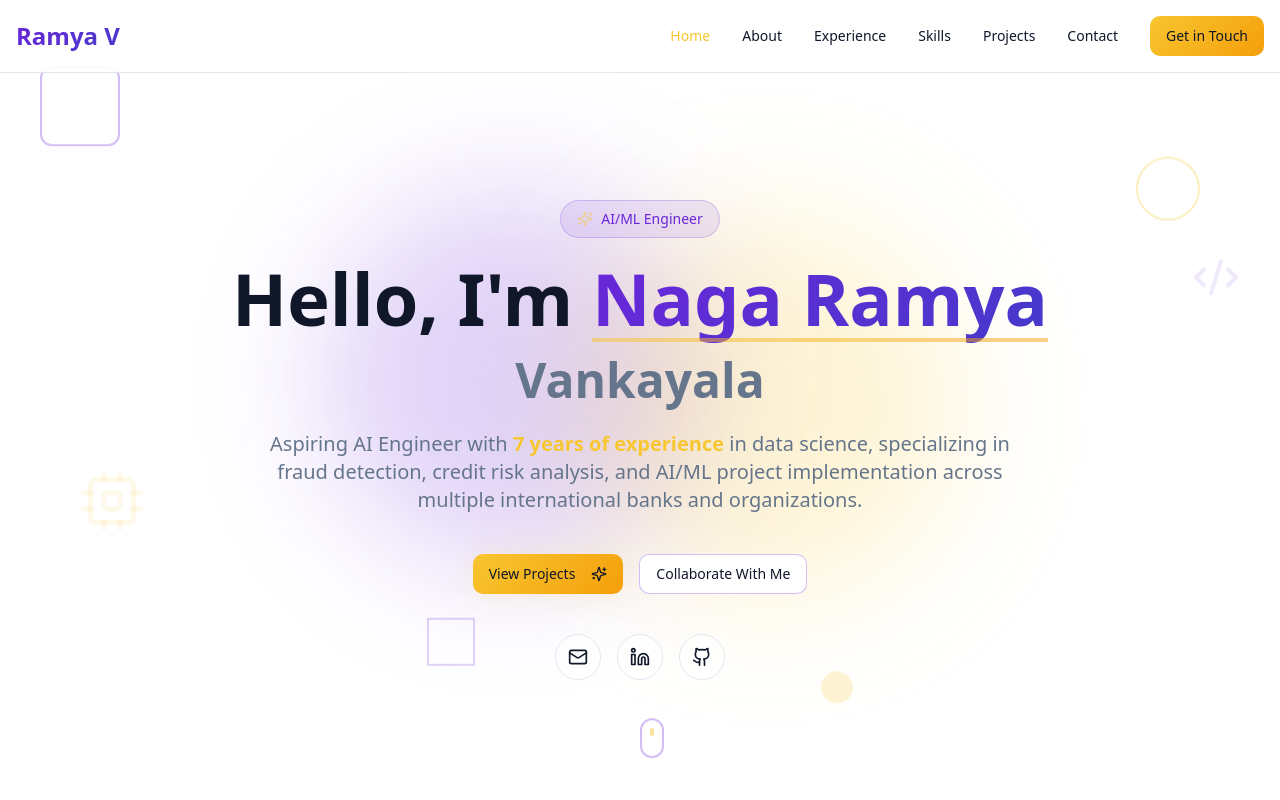
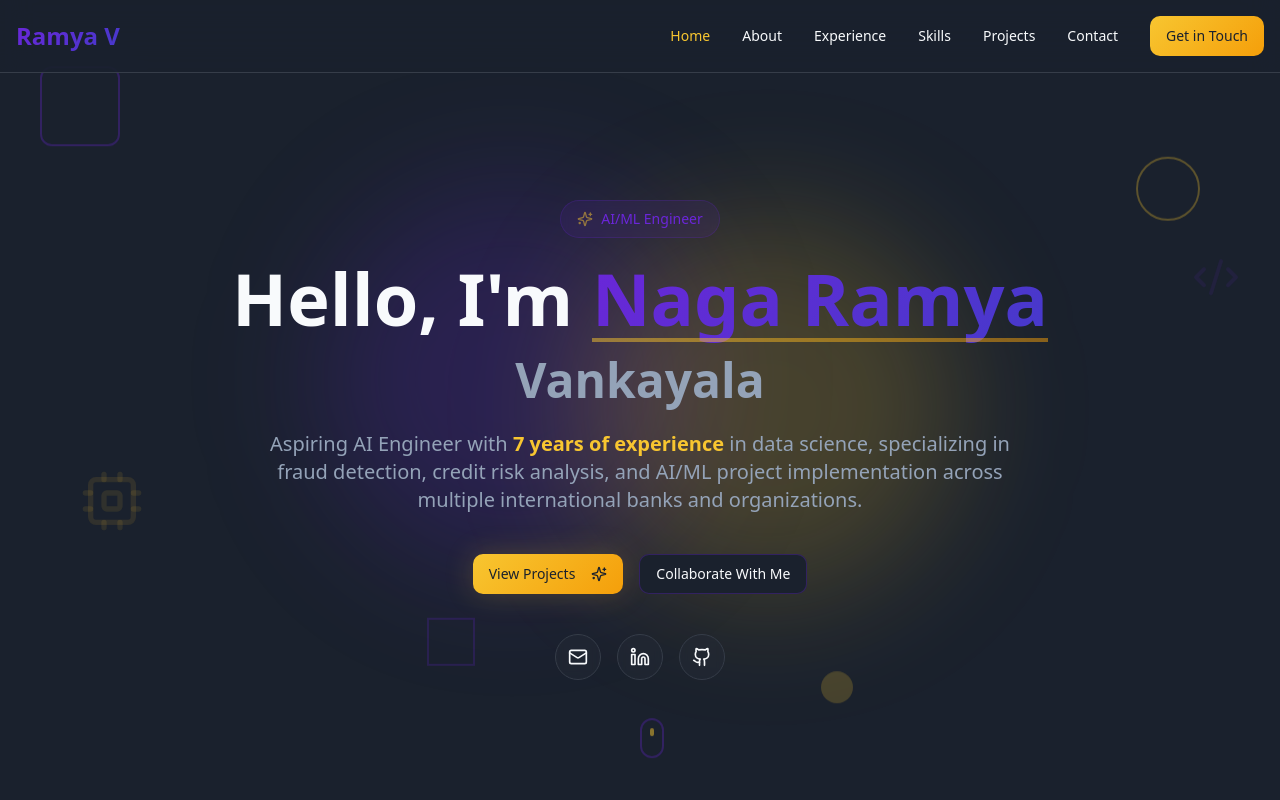
Before and after one commit to vankayalanagaramya/ramyavn, a React (Vite) app: page / in a window 1280 px wide. Shown: the top 800 px of the page. Built offline with nearby package versions, Linux system fonts and the light colour scheme; the HTML template or start-up script is replaced by a standard one.

Commit message:
Revert theme to dark mode

```diff
--- a/src/index.css
+++ b/src/index.css
@@ -8,42 +8,42 @@ All colors MUST be HSL.
 
 @layer base {
   :root {
-    --background: 0 0% 100%;
-    --foreground: 222 47% 11%;
+    --background: 220 26% 14%;
+    --foreground: 210 40% 98%;
 
-    --card: 0 0% 100%;
-    --card-foreground: 222 47% 11%;
+    --card: 220 20% 18%;
+    --card-foreground: 210 40% 98%;
 
-    --popover: 0 0% 100%;
-    --popover-foreground: 222 47% 11%;
+    --popover: 220 20% 16%;
+    --popover-foreground: 210 40% 98%;
 
     --primary: 263 70% 50%;
-    --primary-foreground: 0 0% 100%;
+    --primary-foreground: 210 40% 98%;
 
-    --secondary: 210 40% 96%;
-    --secondary-foreground: 222 47% 11%;
+    --secondary: 220 20% 22%;
+    --secondary-foreground: 210 40% 98%;
 
     --accent: 45 93% 58%;
-    --accent-foreground: 222 47% 11%;
+    --accent-foreground: 220 26% 14%;
 
-    --muted: 210 40% 96%;
-    --muted-foreground: 215 16% 47%;
+    --muted: 220 15% 25%;
+    --muted-foreground: 215 20% 65%;
 
     --destructive: 0 84% 60%;
-    --destructive-foreground: 0 0% 100%;
+    --destructive-foreground: 210 40% 98%;
 
-    --border: 214 32% 91%;
-    --input: 214 32% 91%;
+    --border: 220 15% 25%;
+    --input: 220 15% 25%;
     --ring: 263 70% 50%;
 
     --radius: 0.75rem;
 
     --gradient-primary: linear-gradient(135deg, hsl(263 70% 50%), hsl(245 58% 51%));
     --gradient-accent: linear-gradient(135deg, hsl(45 93% 58%), hsl(38 92% 50%));
-    --gradient-hero: linear-gradient(135deg, hsl(210 40% 98%), hsl(220 30% 95%));
+    --gradient-hero: linear-gradient(135deg, hsl(220 26% 14%), hsl(230 30% 18%));
 
-    --shadow-glow: 0 0 40px hsl(263 70% 50% / 0.2);
-    --shadow-accent-glow: 0 0 30px hsl(45 93% 58% / 0.15);
+    --shadow-glow: 0 0 40px hsl(263 70% 50% / 0.3);
+    --shadow-accent-glow: 0 0 30px hsl(45 93% 58% / 0.2);
   }
 }
 
```
